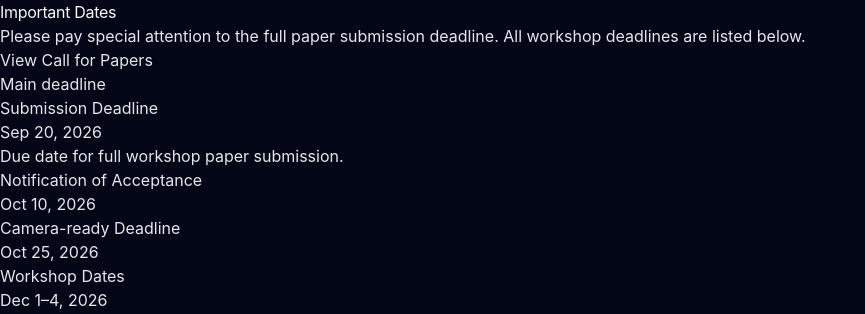
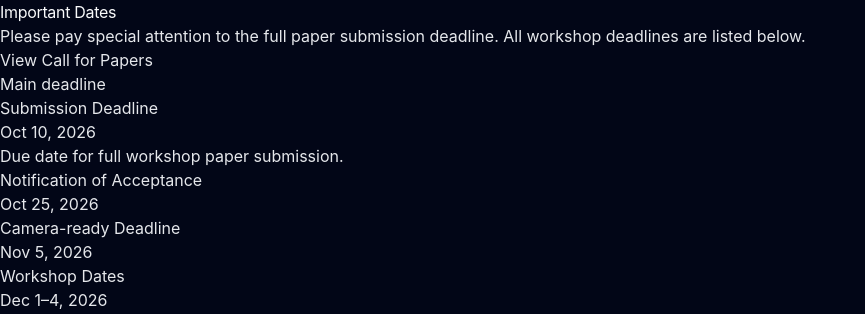
Before and after one commit to CaisLabUniSa/sai-care-2026, a React (Vite) app: page / in a window 1280 px wide. Shown: the part 2820-3134 px from the top of the page, without its empty margins (0-865 px from the left). Built offline with nearby package versions, Linux system fonts and the light colour scheme.

Commit message:
Fix displayed important dates

```diff
--- a/src/App.jsx
+++ b/src/App.jsx
@@ -443,7 +443,7 @@ export default function App() {
                 </p>
 
                 <p className="text-4xl md:text-5xl font-extrabold mt-3">
-                  Sep 20, 2026
+                  Oct 10, 2026
                 </p>
 
                 <p className="text-slate-400 mt-5 leading-relaxed">
@@ -455,14 +455,14 @@ export default function App() {
                 <p className="text-slate-400 text-sm">
                   Notification of Acceptance
                 </p>
-                <p className="text-2xl font-bold mt-3">Oct 10, 2026</p>
+                <p className="text-2xl font-bold mt-3">Oct 25, 2026</p>
               </div>
 
               <div className="rounded-3xl bg-black/35 border border-white/10 p-6 hover:border-violet-400/50 transition">
                 <p className="text-slate-400 text-sm">
                   Camera-ready Deadline
                 </p>
-                <p className="text-2xl font-bold mt-3">Oct 25, 2026</p>
+                <p className="text-2xl font-bold mt-3">Nov 5, 2026</p>
               </div>
 
               <div className="lg:col-span-4 rounded-3xl bg-white/5 border border-white/10 p-6 flex flex-col md:flex-row md:items-center md:justify-between gap-4">
```
